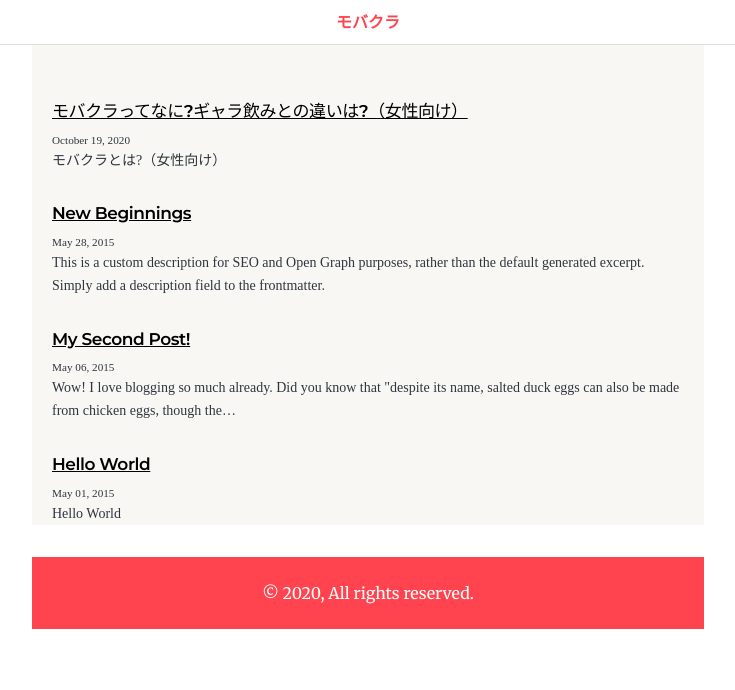
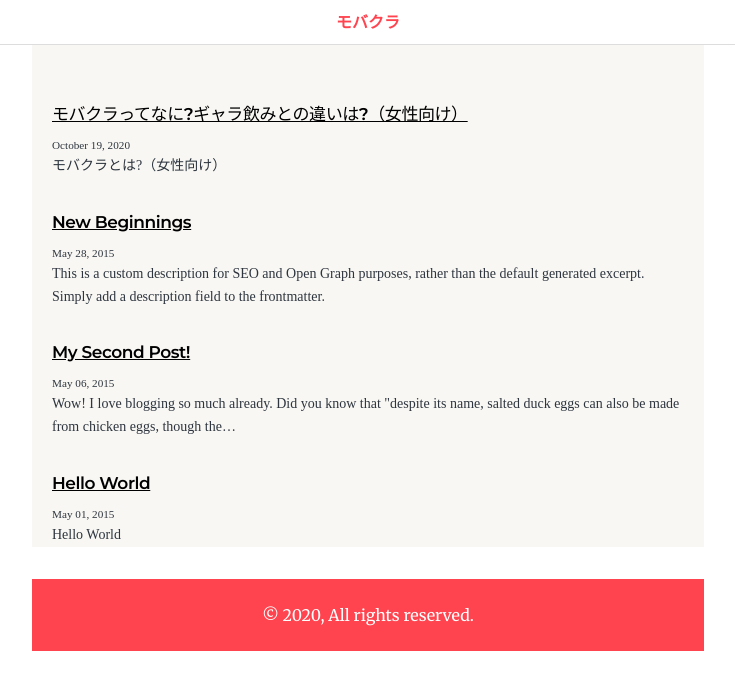
Before and after one commit to rubicon44/blog-catchup2, a Gatsby site: page / in a window 1280 px wide. Shown: the whole page, without its empty margins (272-1007 px from the left). Built offline with nearby package versions, Linux system fonts and the light colour scheme; Gatsby itself is replaced by a stand-in of ours.

Commit message:
add plugin & modify style

```diff
--- a/package.json
+++ b/package.json
@@ -10,6 +10,7 @@
   "dependencies": {
     "gatsby": "^2.24.79",
     "gatsby-image": "^2.4.21",
+    "gatsby-plugin-algolia": "^0.13.0",
     "gatsby-plugin-feed": "^2.5.14",
     "gatsby-plugin-google-analytics": "^2.3.18",
     "gatsby-plugin-manifest": "^2.4.34",
@@ -31,6 +32,7 @@
     "react": "^16.12.0",
     "react-dom": "^16.12.0",
     "react-helmet": "^5.2.1",
+    "react-instantsearch-dom": "^6.8.2",
     "typeface-merriweather": "0.0.72",
     "typeface-montserrat": "0.0.75"
   },
--- a/src/custom.scss
+++ b/src/custom.scss
@@ -6,6 +6,7 @@
     color: #000;
     font-size: 17px;
     font-weight: 550;
+    line-height: 24px;
     text-decoration: underline;
   }
 }
```
Also changed, not shown: 1 other file.
